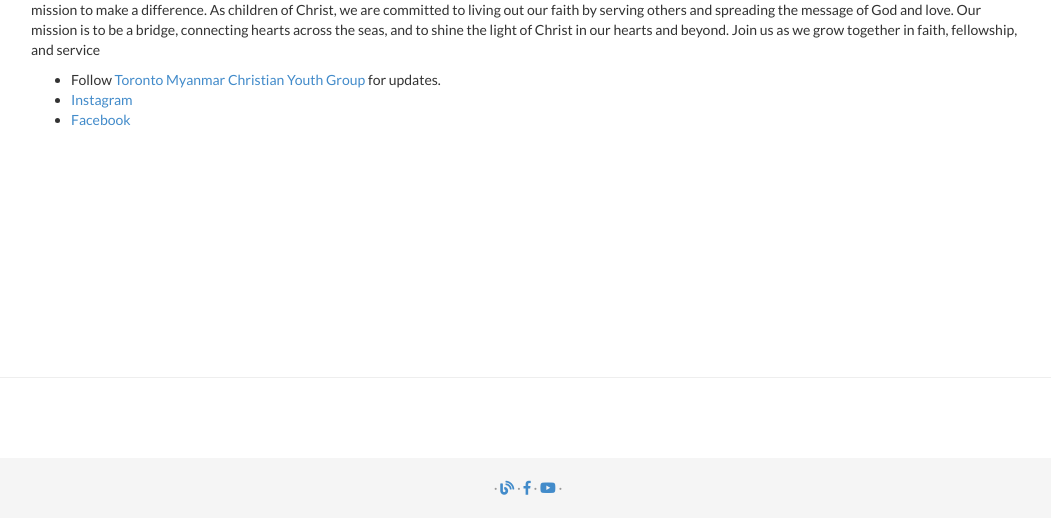
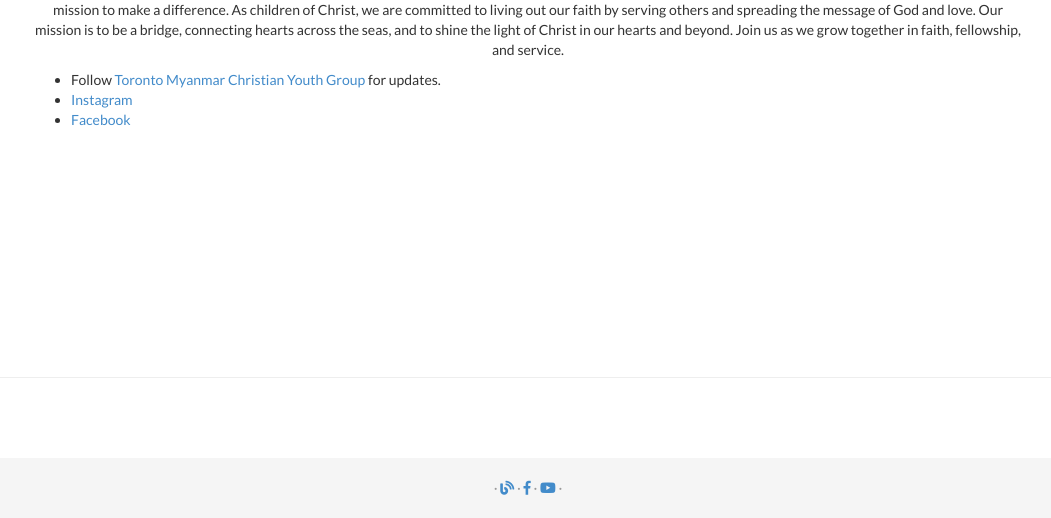
Before and after one commit to torontomyanmarchristian/torontomyanmarchristian.github.io, a Jekyll site: the page built from _pages/omcy.md, in a window 1280 px wide. Shown: the part 563-1081 px from the top of the page, without its empty margins (112-1163 px from the left). Built offline with Jekyll 4.4.1, drawn with Linux system fonts in a browser that asks for light colours; some of the changed text lies outside the part shown.

Commit message:
Update omcy.md

```diff
--- a/_pages/omcy.md
+++ b/_pages/omcy.md
@@ -9,7 +9,9 @@ permalink: /omcy/
 
 <img style="display: block; margin-left: auto; margin-right: auto; width: 50%;" src="/static/img/OMCY_animation.gif" alt="OMCY Logo" width="500"/>
 
-Welcome to Overseas Myanmar Christian Youth! We are a vibrant community of young believers around the world, united by our love for Christ and our shared mission to make a difference. As children of Christ, we are committed to living out our faith by serving others and spreading the message of God and love. Our mission is to be a bridge, connecting hearts across the seas, and to shine the light of Christ in our hearts and beyond. Join us as we grow together in faith, fellowship, and service
+<center>
+  <p>Welcome to Overseas Myanmar Christian Youth! We are a vibrant community of young believers around the world, united by our love for Christ and our shared mission to make a difference. As children of Christ, we are committed to living out our faith by serving others and spreading the message of God and love. Our mission is to be a bridge, connecting hearts across the seas, and to shine the light of Christ in our hearts and beyond. Join us as we grow together in faith, fellowship, and service.</p>
+</center>
 
 - Follow [Toronto Myanmar Christian Youth Group](http://omcy.torontomyanmarchristian.org/) for updates.
 - [Instagram](https://www.instagram.com/mcyouthofficial?igsh=dnV2eHhqZ2JhOHRs)
```
